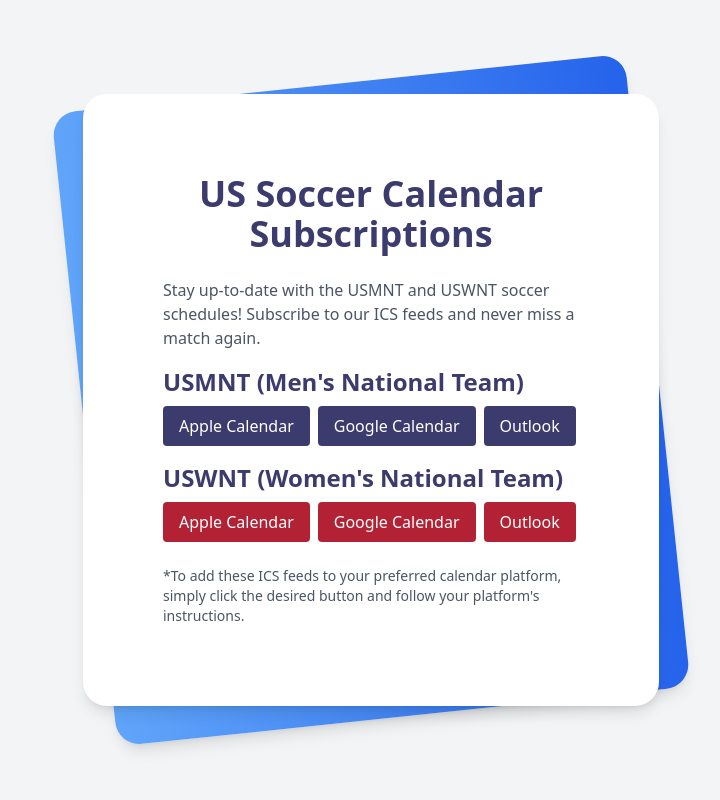
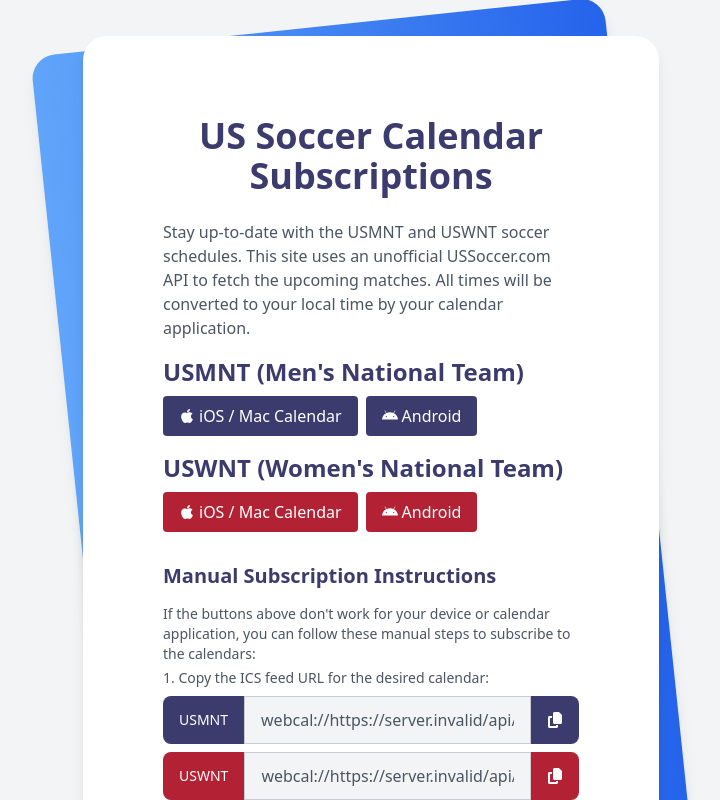
Before and after one commit to codybrom/usnationalteams-ical, a Next.js app: page / in a window 1280 px wide. Shown: the top 800 px of the page, without its empty margins (269-989 px from the left). Built offline with nearby package versions, Linux system fonts and the light colour scheme; no server answers.

Commit message:
webpage changes for signup

```diff
--- /dev/null
+++ b/babel.config.js
@@ -0,0 +1,5 @@
+module.exports = {
+  'fontawesome-svg-core': {
+    license: 'free',
+  },
+};
--- a/package.json
+++ b/package.json
@@ -10,11 +10,16 @@
     "prettier-format": "prettier --config .prettierrc 'src/**/*.ts*' --write"
   },
   "dependencies": {
+    "@fortawesome/fontawesome-svg-core": "^6.4.0",
+    "@fortawesome/free-brands-svg-icons": "^6.4.0",
+    "@fortawesome/free-solid-svg-icons": "^6.4.0",
+    "@fortawesome/react-fontawesome": "^0.2.0",
     "@trivago/prettier-plugin-sort-imports": "^4.1.1",
     "@types/node": "18.15.11",
     "@types/react": "18.0.35",
     "@types/react-dom": "18.0.11",
     "autoprefixer": "10.4.14",
+    "babel-plugin-macros": "^3.1.0",
     "daisyui": "^2.51.5",
     "date-fns": "^2.29.3",
     "eslint": "8.38.0",
@@ -25,6 +30,7 @@
     "postcss": "8.4.21",
     "react": "18.2.0",
     "react-dom": "18.2.0",
+    "react-toastify": "^9.1.2",
     "tailwindcss": "3.3.1",
     "typescript": "5.0.4"
   },
--- a/src/pages/index.tsx
+++ b/src/pages/index.tsx
@@ -1,6 +1,13 @@
+import {faApple, faAndroid} from '@fortawesome/free-brands-svg-icons';
+import {faCopy} from '@fortawesome/free-solid-svg-icons';
+import {FontAwesomeIcon} from '@fortawesome/react-fontawesome';
 import Head from 'next/head';
+import React, {useState} from 'react';
+import {ToastContainer, toast} from 'react-toastify';
+import 'react-toastify/dist/ReactToastify.css';
 
-const baseUrl = process.env.baseURL;
+const baseUrl = process.env.NEXT_PUBLIC_BASE_URL;
+console.log('baseUrl', baseUrl);
 
 export default function Home() {
   const calendarUrls = {
@@ -8,14 +15,19 @@
       mnt: `webcal://${baseUrl}/api/mnt-calendar`,
       wnt: `webcal://${baseUrl}/api/wnt-calendar`,
     },
-    google: {
-      mnt: `https://www.google.com/calendar/render?cid=https%3A%2F%2F${baseUrl}%2Fapi%2Fmnt-calendar`,
-      wnt: `https://www.google.com/calendar/render?cid=https%3A%2F%2F${baseUrl}%2Fapi%2Fwnt-calendar`,
+    android: {
+      mnt: `intent://${baseUrl}/pi/mnt-calendar#Intent;type=text/calendar;action=android.intent.action.VIEW;end`,
+      wnt: `intent://${baseUrl}/api/wnt-calendar#Intent;type=text/calendar;action=android.intent.action.VIEW;end`,
     },
-    outlook: {
-      mnt: `https://outlook.live.com/owa/?path=/calendar/view/Month&tzone=UTC&import=https%3A%2F%2F${baseUrl}%2Fapi%2Fmnt-calendar`,
-      wnt: `https://outlook.live.com/owa/?path=/calendar/view/Month&tzone=UTC&import=https%3A%2F%2F${baseUrl}%2Fapi%2Fwnt-calendar`,
-    },
+  };
+
+  const handleCopyToClipboard = async (inputValue: string) => {
+    try {
+      await navigator.clipboard.writeText(inputValue);
+      toast.success('Copied to clipboard');
+    } catch (err) {
+      console.error('Failed to copy text: ', err);
+    }
   };
 
   return (
@@ -32,8 +44,9 @@
             US Soccer Calendar Subscriptions
           </h1>
           <p className="mb-4 text-gray-600">
-            Stay up-to-date with the USMNT and USWNT soccer schedules! Subscribe to our ICS feeds
-            and never miss a match again.
+            Stay up-to-date with the USMNT and USWNT soccer schedules. This site uses an unofficial
+            USSoccer.com API to fetch the upcoming matches. All times will be converted to your
+            local time by your calendar application.
           </p>
 
           <div className="flex flex-col space-y-4">
@@ -42,21 +55,17 @@
               <div className="flex space-x-2">
                 <a
                   href={calendarUrls.apple.mnt}
-                  className="bg-blue text-white py-2 px-4 rounded hover:bg-opacity-80"
+                  className="bg-blue text-white py-2 px-4 rounded hover:bg-opacity-80 flex items-center space-x-1"
                 >
-                  Apple Calendar
+                  <FontAwesomeIcon icon={faApple} className="w-4 h-4" />
+                  <span>iOS / Mac Calendar</span>
                 </a>
                 <a
-                  href={calendarUrls.google.mnt}
-                  className="bg-blue text-white py-2 px-4 rounded hover:bg-opacity-80"
+                  href={calendarUrls.android.mnt}
+                  className="bg-blue text-white py-2 px-4 rounded hover:bg-opacity-80 flex items-center space-x-1"
                 >
-                  Google Calendar
-                </a>
-                <a
-                  href={calendarUrls.outlook.mnt}
-                  className="bg-blue text-white py-2 px-4 rounded hover:bg-opacity-80"
-                >
-                  Outlook
+                  <FontAwesomeIcon icon={faAndroid} className="w-4 h-4" />
+                  <span>Android</span>
                 </a>
               </div>
             </div>
@@ -68,34 +77,83 @@
               <div className="flex space-x-2">
                 <a
                   href={calendarUrls.apple.wnt}
-                  className="bg-red text-white py-2 px-4 rounded hover:bg-opacity-80"
+                  className="bg-red text-white py-2 px-4 rounded hover:bg-opacity-80 flex items-center space-x-1"
                 >
-                  Apple Calendar
+                  <FontAwesomeIcon icon={faApple} className="w-4 h-4" />
+                  <span>iOS / Mac Calendar</span>
                 </a>
                 <a
-                  href={calendarUrls.google.wnt}
-                  className="bg-red text-white py-2 px-4 rounded hover:bg-opacity-80"
+                  href={calendarUrls.android.wnt}
+                  className="bg-red text-white py-2 px-4 rounded hover:bg-opacity-80 flex items-center space-x-1"
                 >
-                  Google Calendar
-                </a>
-                <a
-                  href={calendarUrls.outlook.wnt}
-                  className="bg-red text-white py-2 px-4 rounded hover:bg-opacity-80"
-                >
-                  Outlook
+                  <FontAwesomeIcon icon={faAndroid} className="w-4 h-4" />
+                  <span>Android</span>
                 </a>
               </div>
             </div>
           </div>
 
           <div className="mt-6">
-            <p className="text-sm text-gray-600">
-              *To add these ICS feeds to your preferred calendar platform, simply click the desired
-              button and follow your platform's instructions.
+            <h3 className="text-xl font-semibold text-blue mb-2 leading-loose">
+              Manual Subscription Instructions
+            </h3>
+            <p className="text-sm text-gray-600 mt-2">
+              If the buttons above don't work for your device or calendar application, you can
+              follow these manual steps to subscribe to the calendars:
             </p>
+            <ol className="list-decimal list-inside text-sm text-gray-600 mt-1">
+              <li>Copy the ICS feed URL for the desired calendar:</li>
+
+              <div className="input-group my-2 w-full flex">
+                <span className="bg-blue text-white">USMNT</span>
+                <input
+                  id="usmnt-url"
+                  type="text"
+                  value={calendarUrls.apple.mnt}
+                  readOnly
+                  className="input input-bordered bg-gray-100 flex-grow"
+                />
+                <button
+                  className="btn bg-blue text-white border-0"
+                  onClick={() => handleCopyToClipboard(calendarUrls.apple.mnt)}
+                >
+                  <FontAwesomeIcon icon={faCopy} className="w-4 h-4" />
+                </button>
+              </div>
+
+              <div className="input-group my-2 w-full flex">
+                <span className="bg-red text-white">USWNT</span>
+                <input
+                  id="usmnt-url"
+                  type="text"
+                  value={calendarUrls.apple.wnt}
+                  readOnly
+                  className="input input-bordered bg-gray-100 flex-grow"
+                />
+                <button
+                  className="btn bg-red text-white border-0"
+                  onClick={() => handleCopyToClipboard(calendarUrls.apple.mnt)}
+                >
+                  <FontAwesomeIcon icon={faCopy} className="w-4 h-4" />
+                </button>
+              </div>
+
+              <li className="mt-2">Open your preferred calendar application.</li>
+              <li className="mt-2">
+                Find the option to "Add Calendar," "Subscribe to Calendar," or similar.
+              </li>
+              <li className="mt-2">
+                Paste the ICS feed URL you copied earlier into the appropriate field.
+              </li>
+              <li className="mt-2">
+                Follow your calendar application's instructions to complete the subscription
+                process.
+              </li>
+            </ol>
           </div>
         </div>
       </div>
+      <ToastContainer />
     </div>
   );
 }
```
Also changed, not shown: 1 other file (tests, documents, lock files or other folders).
